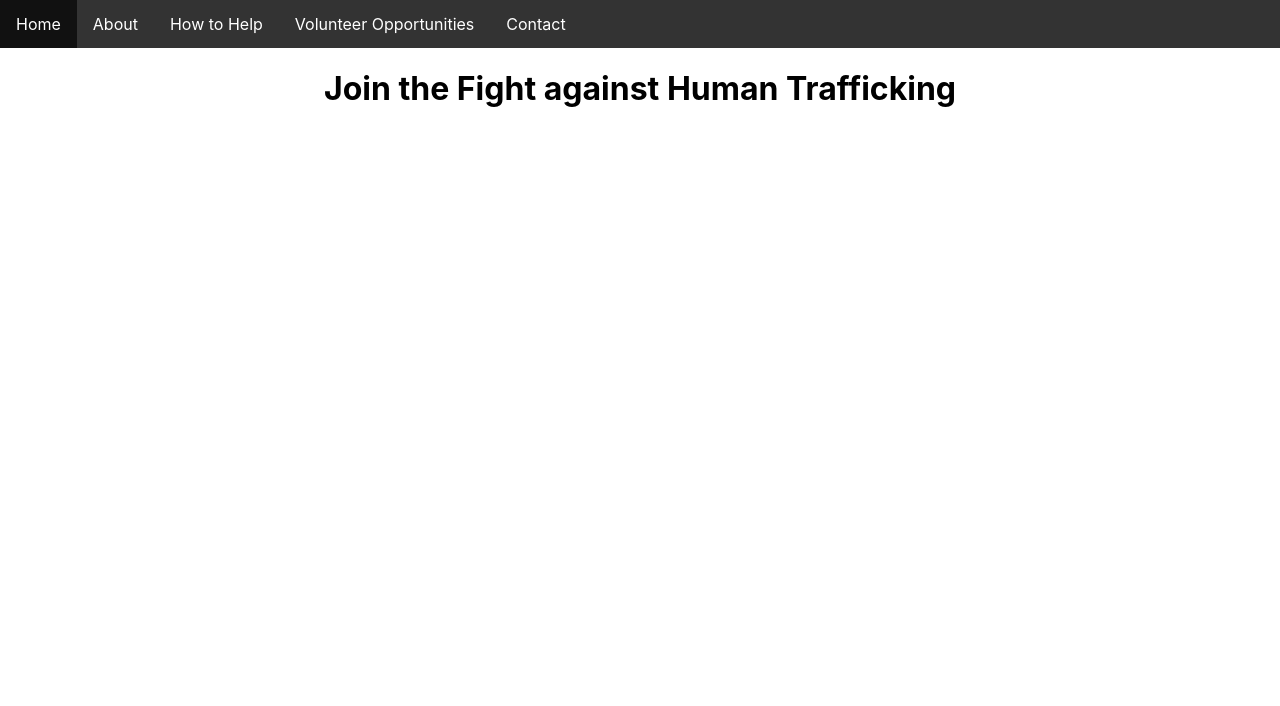
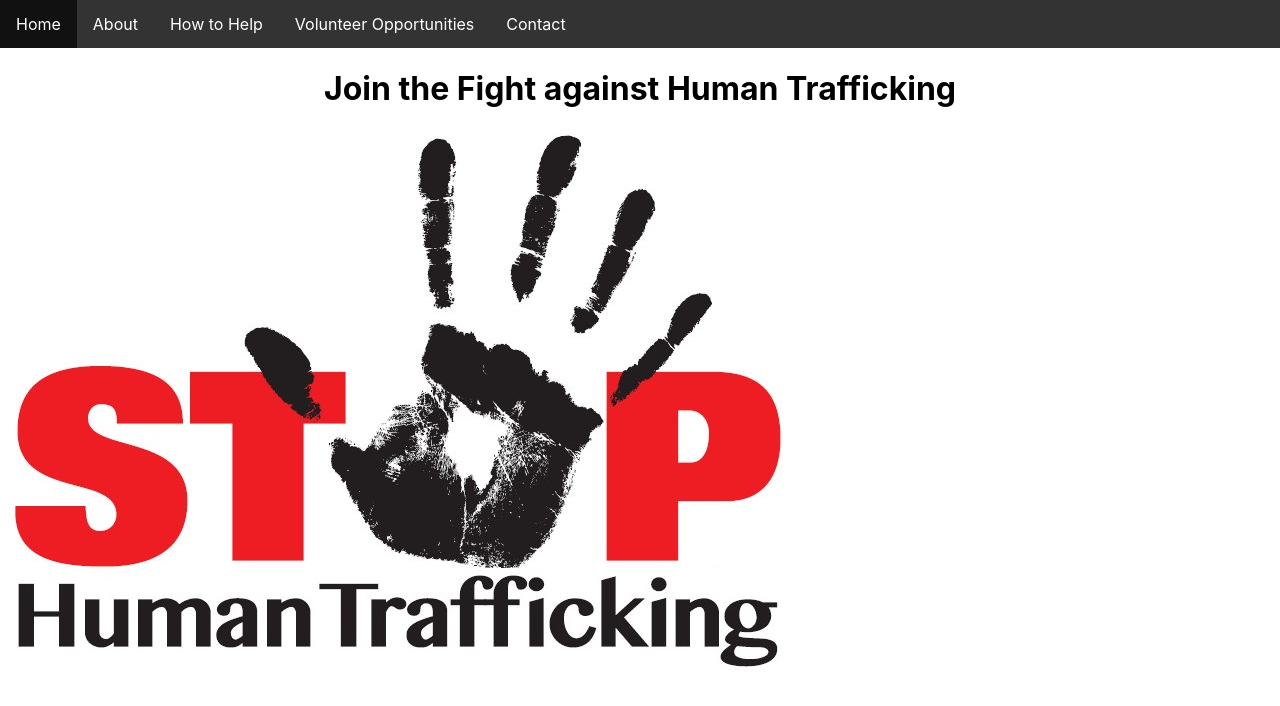
Before and after one commit to brittmoni/FirstRepo, a React (Create React App) app in the folder client/: page / in a window 1280 px wide. Shown: the top 706 px of the page. Built offline with nearby package versions, Linux system fonts and the light colour scheme.

Commit message:
Add main logo

```diff
--- a/client/src/pages/Home/Home.js
+++ b/client/src/pages/Home/Home.js
@@ -8,6 +8,7 @@ class Home extends Component {
       <div>
         <Navbar />
         <h1>Join the Fight against Human Trafficking</h1>
+        <img src={require('../../Images/Stop-Human-Trafficking.jpg')} />
       </div>
     )
   }
```
Also changed, not shown: client/src/Images/Stop-Human-Trafficking.jpg (added).
